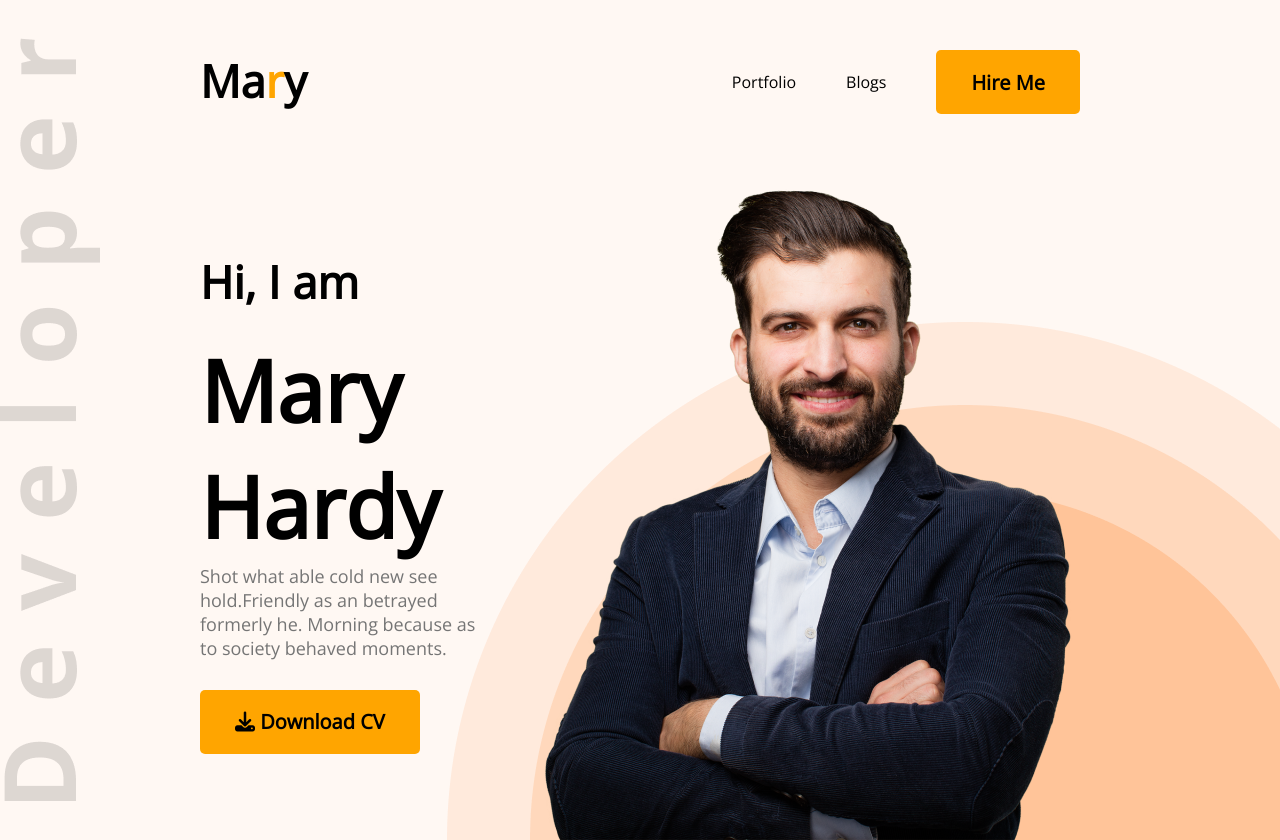
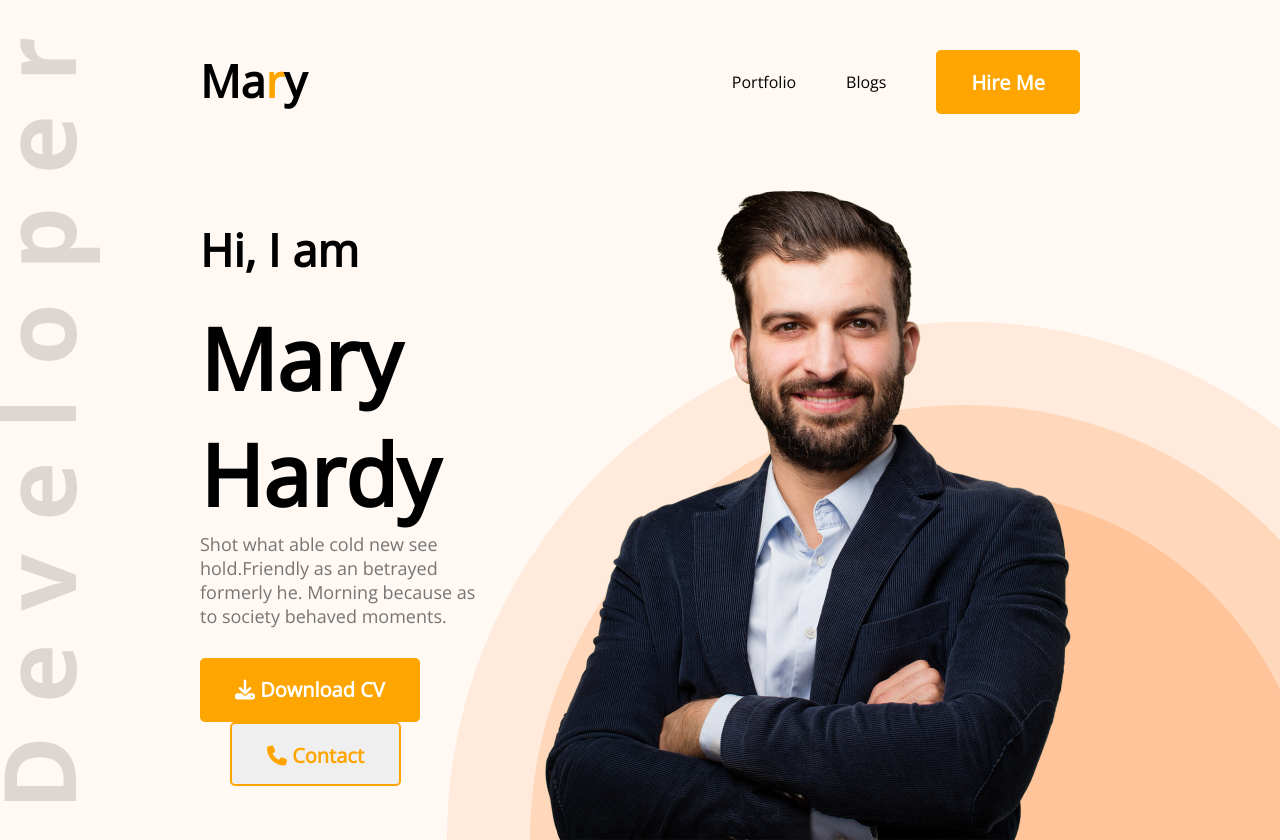
Before and after one commit to dola-barai/Personal-Portfolio, a plain HTML site: page index.html in a window 1280 px wide. Shown: the top 840 px of the page. Drawn offline with nearby package versions, Linux system fonts and the light colour scheme.

Commit message:
hire me text

```diff
--- a/Portfolio/style.css
+++ b/Portfolio/style.css
@@ -13,6 +13,22 @@
     font-weight: 700;
     border: 0;
     padding: 18px 35px;
+ }
+ .download-btn-text{
+    color: white;
+ }
+ .contact-btn{
+    height: 64px;
+    border-radius: 5px;
+    font-size: 20px;
+    font-weight: 700;
+    border: 2px solid orange;
+    padding: 18px 35px;
+    margin-left: 30px;
+
+ }
+ .contact-btn-text{
+    color: orange;
  }
 
 /* Header and nav styles */
--- a/index.html
+++ b/index.html
@@ -16,7 +16,7 @@
             <ul>
                 <li>Portfolio</li>
                 <li>Blogs</li>
-                <li><button class="btn-primary">Hire Me</button></li>
+                <li><button class="btn-primary"><span class="download-btn-text">Hire Me</span></button></li>
             </ul>
         </nav>
         <!-- Banner -->
@@ -25,7 +25,8 @@
                 <h3 class="banner-subtitle">Hi, I am</h3>
                 <h1 class="banner-title">Mary Hardy</h1>
                 <p class="banner-description">Shot what able cold new see hold.Friendly as an betrayed formerly he. Morning because as to society behaved moments.</p>
-                <button class="btn-primary"><i class="fa-solid fa-download"></i> Download CV</button>
+                <button class="btn-primary"><span class="download-btn-text"><i class="fa-solid fa-download"></i> Download CV</span></button>
+                <button class="contact-btn"><span class="contact-btn-text"><i class="fa-solid fa-phone"></i> Contact</span></button>
             </div>
             <img src="images/hardy.png" alt="">
         </div>
@@ -131,7 +132,7 @@
             </div>
         </div>
         <div class="resume-btn">
-            <button class="btn-primary"><i class="fa-solid fa-download"></i> Download CV</button>
+            <button class="btn-primary"><span class="download-btn-text"><i class="fa-solid fa-download"></i> Download CV</span></button>
         </div>
     </section>
     </main>
```
